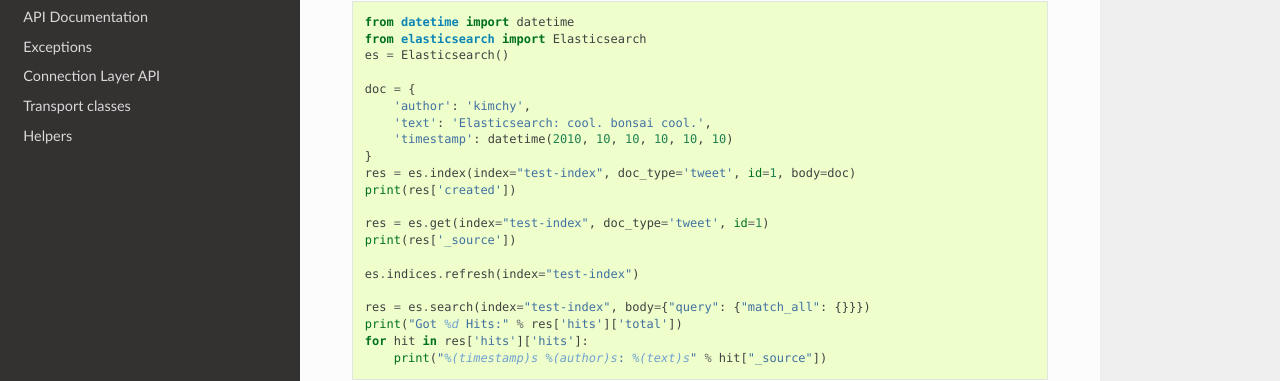
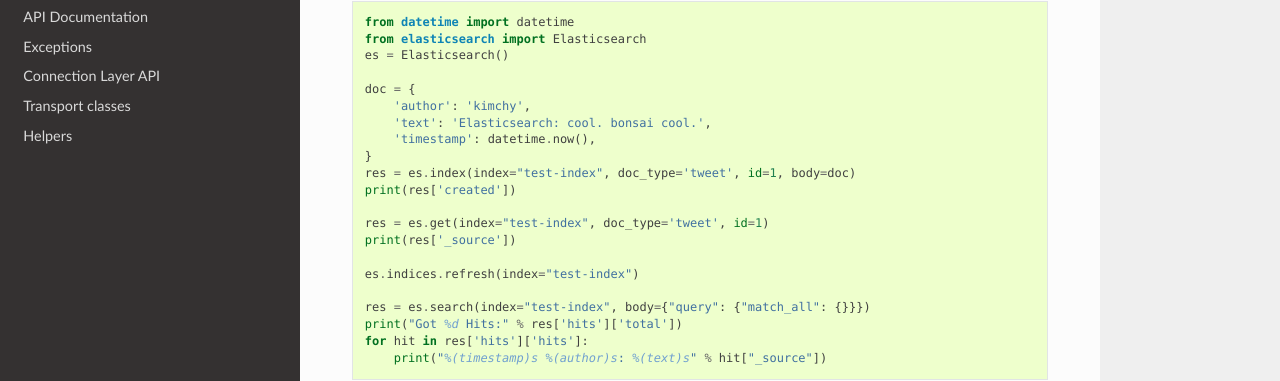
Before and after one commit to Logiclayer1111/elasticsearch, a Sphinx documentation site: the page built from docs/index.rst, in a window 1280 px wide and 900 px high, scrolled down 689 px. Shown: the part 128-509 px from the top of the window. Built offline with Sphinx 7.4.7 and the Read the Docs theme 2.0.0, drawn with Linux system fonts in a browser that asks for light colours.

Commit message:
use now() instead of fixed time
took me a few minutes to figure out why the doc i just added didn't show up in kibana. a more recent timestamp may be friendlier for beginners

```diff
--- a/docs/index.rst
+++ b/docs/index.rst
@@ -46,7 +46,7 @@
     doc = {
         'author': 'kimchy',
         'text': 'Elasticsearch: cool. bonsai cool.',
-        'timestamp': datetime(2010, 10, 10, 10, 10, 10)
+        'timestamp': datetime.now(),
     }
     res = es.index(index="test-index", doc_type='tweet', id=1, body=doc)
     print(res['created'])
```
